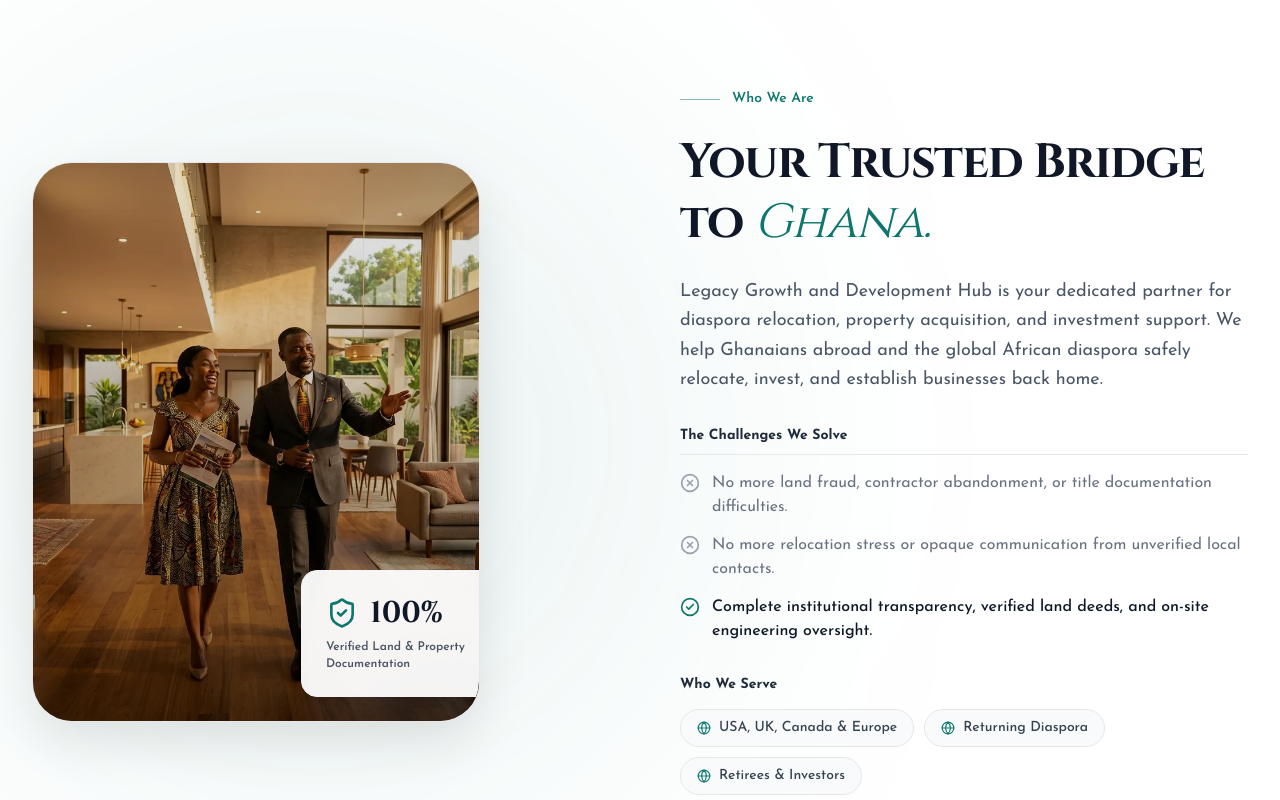
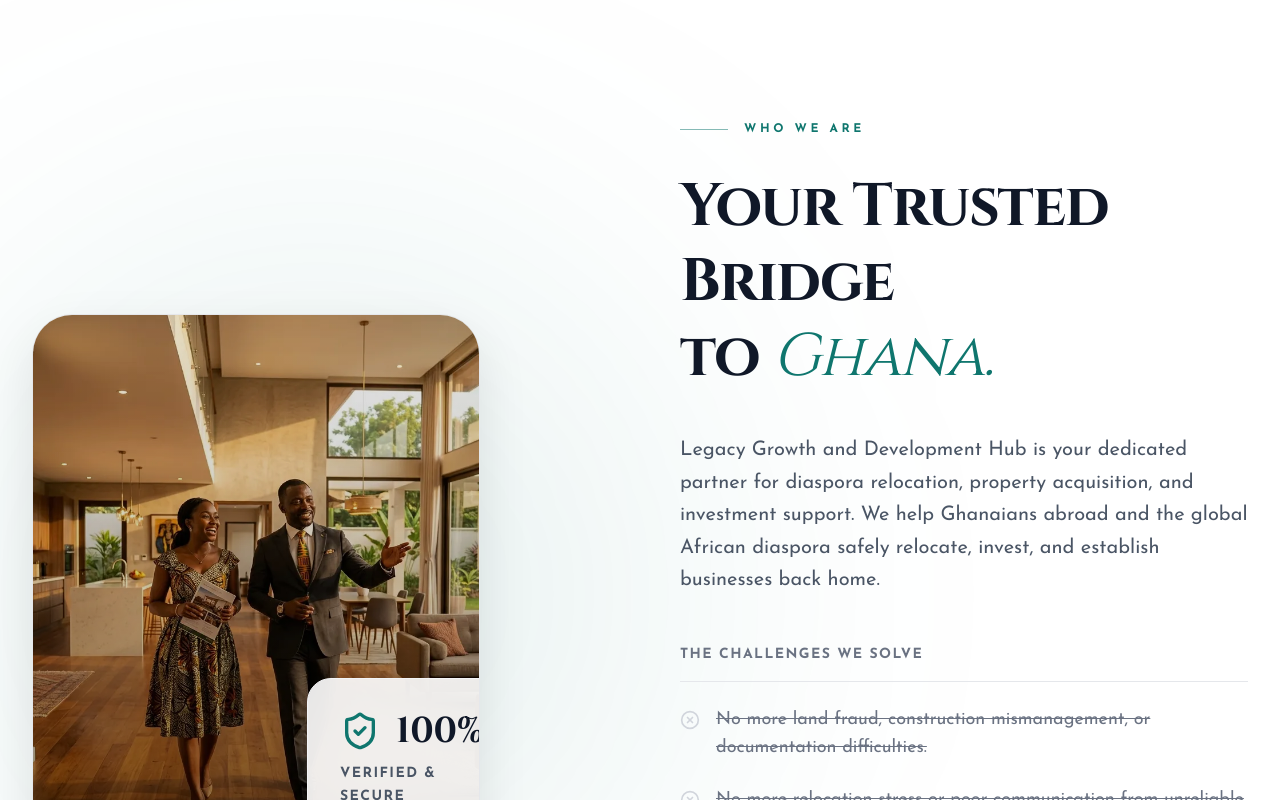
Before and after one commit to dake-07/Legacy, a React (Vite) app: page / in a window 1280 px wide. Shown: the part 940-1740 px from the top of the page. Built offline with nearby package versions, Linux system fonts and the light colour scheme.

Commit message:
fix: restore strikethrough effect and original styling in ExecutiveSummary

```diff
--- a/src/components/ExecutiveSummary.tsx
+++ b/src/components/ExecutiveSummary.tsx
@@ -6,26 +6,26 @@
     hidden: { opacity: 0 },
     visible: {
       opacity: 1,
-      transition: { staggerChildren: 0.12 }
+      transition: { staggerChildren: 0.15 }
     }
   }
 
   const itemVariants: Variants = {
-    hidden: { opacity: 0, y: 16 },
-    visible: { opacity: 1, y: 0, transition: { duration: 0.6, ease: "easeOut" } }
+    hidden: { opacity: 0, y: 20 },
+    visible: { opacity: 1, y: 0, transition: { duration: 0.8, ease: "easeOut" } }
   }
 
   return (
-    <section id="about" className="py-20 lg:py-32 bg-white relative overflow-hidden border-t border-gray-100 scroll-mt-24">
+    <section id="about" className="py-20 lg:py-40 bg-white relative overflow-hidden border-t border-gray-100 scroll-mt-24">
       <div className="container mx-auto px-4 lg:px-8 relative z-10 max-w-7xl">
         <div className="grid lg:grid-cols-2 gap-12 lg:gap-20 items-center">
 
           {/* Left Side: Visual */}
           <motion.div
-            initial={{ opacity: 0, x: -24 }}
+            initial={{ opacity: 0, x: -30 }}
             whileInView={{ opacity: 1, x: 0 }}
             viewport={{ once: true, margin: "-100px" }}
-            transition={{ duration: 1, ease: [0.16, 1, 0.3, 1] }}
+            transition={{ duration: 1.2, ease: [0.16, 1, 0.3, 1] }}
             className="relative"
           >
             <div className="relative w-full aspect-[4/5] max-w-md mx-auto lg:mx-0 rounded-[2.5rem] overflow-hidden shadow-[0_20px_50px_rgba(0,0,0,0.1)] border border-gray-200 group">
@@ -45,14 +45,14 @@
                 initial={{ opacity: 0, y: 20 }}
                 whileInView={{ opacity: 1, y: 0 }}
                 viewport={{ once: true }}
-                transition={{ delay: 0.4, duration: 0.7 }}
-                className="absolute bottom-6 right-4 sm:-right-6 md:-right-8 bg-white/95 backdrop-blur-xl border border-gray-100 rounded-2xl p-6 shadow-xl max-w-[210px] z-20"
+                transition={{ delay: 0.5, duration: 0.8 }}
+                className="absolute bottom-8 right-4 sm:-right-8 md:-right-12 bg-white/90 backdrop-blur-xl border border-gray-100 rounded-3xl p-8 shadow-xl max-w-[220px] z-20"
               >
-                <div className="flex items-center gap-3 mb-2">
-                  <ShieldCheck className="h-8 w-8 text-[#0F766E]" aria-hidden="true" />
-                  <span className="text-3xl font-serif font-bold text-gray-900 tabular-nums">100%</span>
+                <div className="flex items-center gap-4 mb-3">
+                  <ShieldCheck className="h-10 w-10 text-[#0F766E]" aria-hidden="true" />
+                  <span className="text-4xl font-serif font-bold text-gray-900 tabular-nums">100%</span>
                 </div>
-                <p className="text-xs font-sans text-gray-600 font-semibold leading-snug">Verified Land &amp; Property Documentation</p>
+                <p className="text-sm font-sans text-gray-600 leading-relaxed uppercase tracking-widest font-bold">Verified & Secure</p>
               </motion.div>
             </div>
 
@@ -68,53 +68,53 @@
             viewport={{ once: true, margin: "-100px" }}
             className="max-w-2xl"
           >
-            <motion.div variants={itemVariants} className="flex items-center gap-3 mb-6">
-              <div className="w-10 h-[1px] bg-[#0F766E]/50"></div>
-              <span className="text-sm font-semibold text-[#0F766E]">Who We Are</span>
+            <motion.div variants={itemVariants} className="flex items-center gap-4 mb-8">
+              <div className="w-12 h-[1px] bg-[#0F766E]/50"></div>
+              <span className="text-xs font-bold tracking-[0.3em] text-[#0F766E] uppercase">Who We Are</span>
             </motion.div>
 
-            <motion.h2 variants={itemVariants} className="text-3xl md:text-4xl lg:text-5xl font-serif font-bold text-gray-900 mb-6 leading-tight tracking-tight">
+            <motion.h2 variants={itemVariants} className="text-4xl md:text-5xl lg:text-6xl font-serif font-bold text-gray-900 mb-10 leading-tight tracking-tight">
               Your Trusted Bridge <br /> to <span className="text-[#0F766E] italic font-light">Ghana.</span>
             </motion.h2>
 
-            <motion.p variants={itemVariants} className="text-base sm:text-lg text-gray-600 mb-8 font-sans leading-relaxed">
+            <motion.p variants={itemVariants} className="text-xl text-gray-600 mb-12 font-sans leading-relaxed">
               Legacy Growth and Development Hub is your dedicated partner for diaspora relocation, property acquisition, and investment support. We help Ghanaians abroad and the global African diaspora safely relocate, invest, and establish businesses back home.
             </motion.p>
 
-            {/* What We Solve List */}
-            <motion.div variants={itemVariants} className="mb-8">
-              <h3 className="text-sm font-bold text-gray-800 mb-4 pb-2 border-b border-gray-200">The Challenges We Solve</h3>
-              <ul className="space-y-3.5">
+            {/* What We Solve Grid */}
+            <motion.div variants={itemVariants} className="mb-14">
+              <h3 className="text-sm font-bold text-gray-500 mb-6 uppercase tracking-widest border-b border-gray-200 pb-4">The Challenges We Solve</h3>
+              <ul className="space-y-6">
                 <li className="flex items-start">
-                  <XCircle className="h-5 w-5 text-gray-400 shrink-0 mr-3 mt-0.5" aria-hidden="true" />
-                  <span className="text-gray-500 font-sans text-sm sm:text-base">No more land fraud, contractor abandonment, or title documentation difficulties.</span>
+                  <XCircle className="h-5 w-5 text-gray-300 shrink-0 mr-4 mt-1" aria-hidden="true" />
+                  <span className="text-gray-500 font-sans text-lg line-through">No more land fraud, construction mismanagement, or documentation difficulties.</span>
                 </li>
                 <li className="flex items-start">
-                  <XCircle className="h-5 w-5 text-gray-400 shrink-0 mr-3 mt-0.5" aria-hidden="true" />
-                  <span className="text-gray-500 font-sans text-sm sm:text-base">No more relocation stress or opaque communication from unverified local contacts.</span>
+                  <XCircle className="h-5 w-5 text-gray-300 shrink-0 mr-4 mt-1" aria-hidden="true" />
+                  <span className="text-gray-500 font-sans text-lg line-through">No more relocation stress or poor communication from unreliable local agents.</span>
                 </li>
                 <li className="flex items-start">
-                  <CheckCircle2 className="h-5 w-5 text-[#0F766E] shrink-0 mr-3 mt-0.5" aria-hidden="true" />
-                  <span className="text-gray-900 font-sans text-sm sm:text-base font-medium">Complete institutional transparency, verified land deeds, and on-site engineering oversight.</span>
+                  <CheckCircle2 className="h-6 w-6 text-[#0F766E] shrink-0 mr-4 mt-1" aria-hidden="true" />
+                  <span className="text-gray-900 font-sans text-lg font-medium">We provide complete transparency, verified land acquisition, and end-to-end concierge support.</span>
                 </li>
               </ul>
             </motion.div>
 
             {/* Who We Serve Pills */}
             <motion.div variants={itemVariants}>
-              <h3 className="text-sm font-bold text-gray-800 mb-3.5">Who We Serve</h3>
-              <div className="flex flex-wrap gap-2.5">
-                <span className="inline-flex items-center gap-2 px-4 py-2 rounded-full bg-gray-50 border border-gray-200 text-xs sm:text-sm font-medium text-gray-700">
-                  <Globe className="h-3.5 w-3.5 text-[#0F766E]" aria-hidden="true" />
-                  USA, UK, Canada &amp; Europe
+              <h3 className="text-sm font-bold text-gray-500 mb-6 uppercase tracking-widest">Who We Serve</h3>
+              <div className="flex flex-wrap gap-4">
+                <span className="inline-flex items-center gap-3 px-5 py-3 rounded-full bg-white border border-gray-200 text-sm font-bold tracking-wider text-gray-700 uppercase shadow-sm">
+                  <Globe className="h-4 w-4 text-[#0F766E]" aria-hidden="true" />
+                  USA, UK, Canada, EU
                 </span>
-                <span className="inline-flex items-center gap-2 px-4 py-2 rounded-full bg-gray-50 border border-gray-200 text-xs sm:text-sm font-medium text-gray-700">
-                  <Globe className="h-3.5 w-3.5 text-[#0F766E]" aria-hidden="true" />
-                  Returning Diaspora
+                <span className="inline-flex items-center gap-3 px-5 py-3 rounded-full bg-white border border-gray-200 text-sm font-bold tracking-wider text-gray-700 uppercase shadow-sm">
+                  <Globe className="h-4 w-4 text-[#0F766E]" aria-hidden="true" />
+                  Diaspora
                 </span>
-                <span className="inline-flex items-center gap-2 px-4 py-2 rounded-full bg-gray-50 border border-gray-200 text-xs sm:text-sm font-medium text-gray-700">
-                  <Globe className="h-3.5 w-3.5 text-[#0F766E]" aria-hidden="true" />
-                  Retirees &amp; Investors
+                <span className="inline-flex items-center gap-3 px-5 py-3 rounded-full bg-white border border-gray-200 text-sm font-bold tracking-wider text-gray-700 uppercase shadow-sm">
+                  <Globe className="h-4 w-4 text-[#0F766E]" aria-hidden="true" />
+                  Retirees
                 </span>
               </div>
             </motion.div>
```
